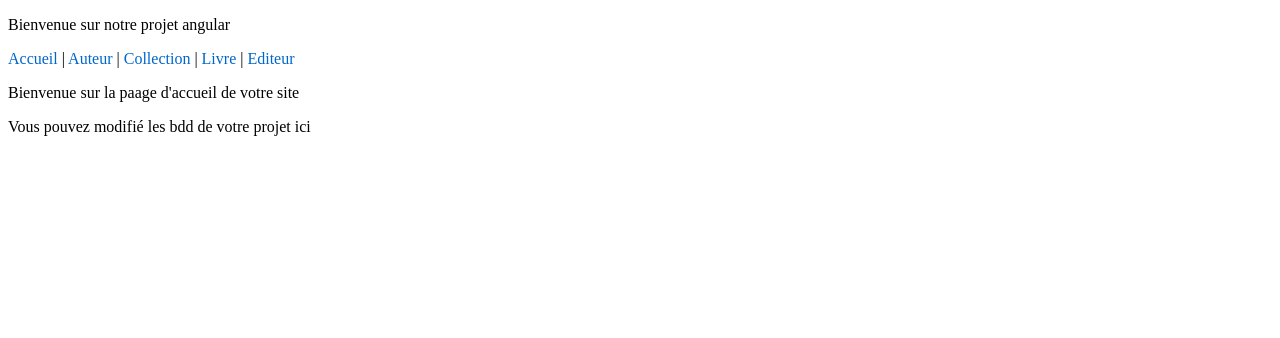
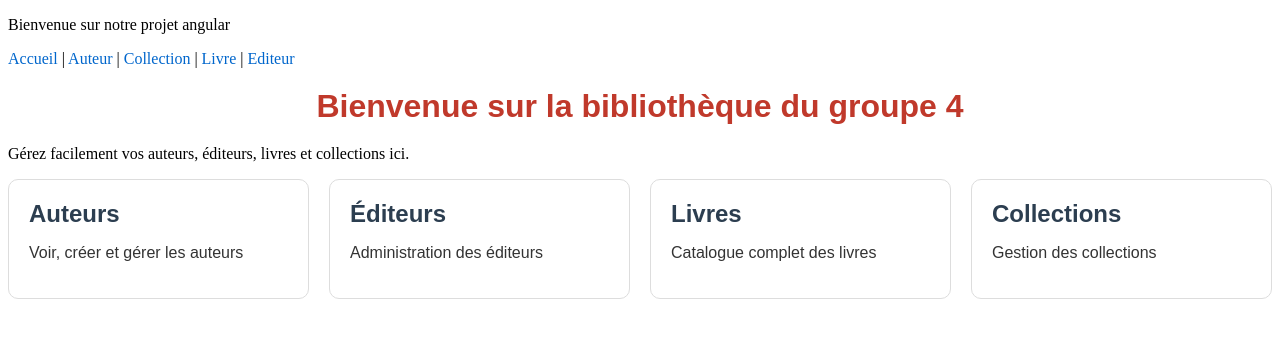
Before and after one commit to Sorin-23/Projet_Biblio, an Angular app in the folder biblio-front/: page /home in a window 1280 px wide. Shown: the top 338 px of the page. Built offline with nearby package versions, Linux system fonts and the light colour scheme; sample sign-in values are in the browser's storage.

Commit message:
Page d'accueil du site avec des cards

```diff
--- a/biblio-front/src/app/page/navigation/navigation.html
+++ b/biblio-front/src/app/page/navigation/navigation.html
@@ -1,5 +1,5 @@
 <nav routerLinkActive="active" [routerLinkActiveOptions]="{ exact: true }">
-    <a routerLink="">Accueil</a> |
+    <a routerLink="home">Accueil</a> |
     <a routerLink="auteur">Auteur</a> |
     <a routerLink="collection">Collection</a> |
     <a routerLink="livre">Livre</a> |
--- a/biblio-front/src/app/page/page-accueil/page-accueil.html
+++ b/biblio-front/src/app/page/page-accueil/page-accueil.html
@@ -1,4 +1,25 @@
-<p>Bienvenue sur la paage d'accueil de votre site
-</p>
+<h1>Bienvenue sur la bibliothèque du groupe 4</h1>
 
-<p>Vous pouvez modifié les bdd de votre projet ici</p>
+<p>Gérez facilement vos auteurs, éditeurs, livres et collections ici.</p>
+
+<div class="cards">
+        <a routerLink="/auteur" class="card">
+            <h2>Auteurs</h2>
+            <p>Voir, créer et gérer les auteurs</p>
+        </a>
+
+        <a routerLink="/editeur" class="card">
+            <h2>Éditeurs</h2>
+            <p>Administration des éditeurs</p>
+        </a>
+
+        <a routerLink="/livre" class="card">
+            <h2>Livres</h2>
+            <p>Catalogue complet des livres</p>
+        </a>
+
+        <a routerLink="/collection" class="card">
+            <h2>Collections</h2>
+            <p>Gestion des collections</p>
+        </a>
+    </div>
--- a/biblio-front/src/app/page/page-accueil/page-accueil.ts
+++ b/biblio-front/src/app/page/page-accueil/page-accueil.ts
@@ -1,8 +1,10 @@
+import { CommonModule } from '@angular/common';
 import { Component } from '@angular/core';
+import { RouterModule } from '@angular/router';
 
 @Component({
   selector: 'app-page-accueil',
-  imports: [],
+  imports: [CommonModule, RouterModule],
   templateUrl: './page-accueil.html',
   styleUrl: './page-accueil.css',
 })
--- a/biblio-front/src/styles.css
+++ b/biblio-front/src/styles.css
@@ -69,3 +69,30 @@ button:last-child {
 button:last-child:hover {
     background: #c0392b;
 }
+
+
+.cards {
+    display: grid;
+    grid-template-columns: repeat(auto-fit, minmax(180px, 1fr));
+    gap: 20px;
+}
+
+.card {
+    padding: 20px;
+    border: 1px solid #ddd;
+    border-radius: 10px;
+    text-decoration: none;
+    color: #333;
+    background: white;
+    transition: 0.2s;
+}
+
+.card:hover {
+    background: #eef5ff;
+    border-color: #b6d0ff;
+}
+
+.card h2 {
+    margin: 0 0 10px;
+    color: #2c3e50;
+}
```
